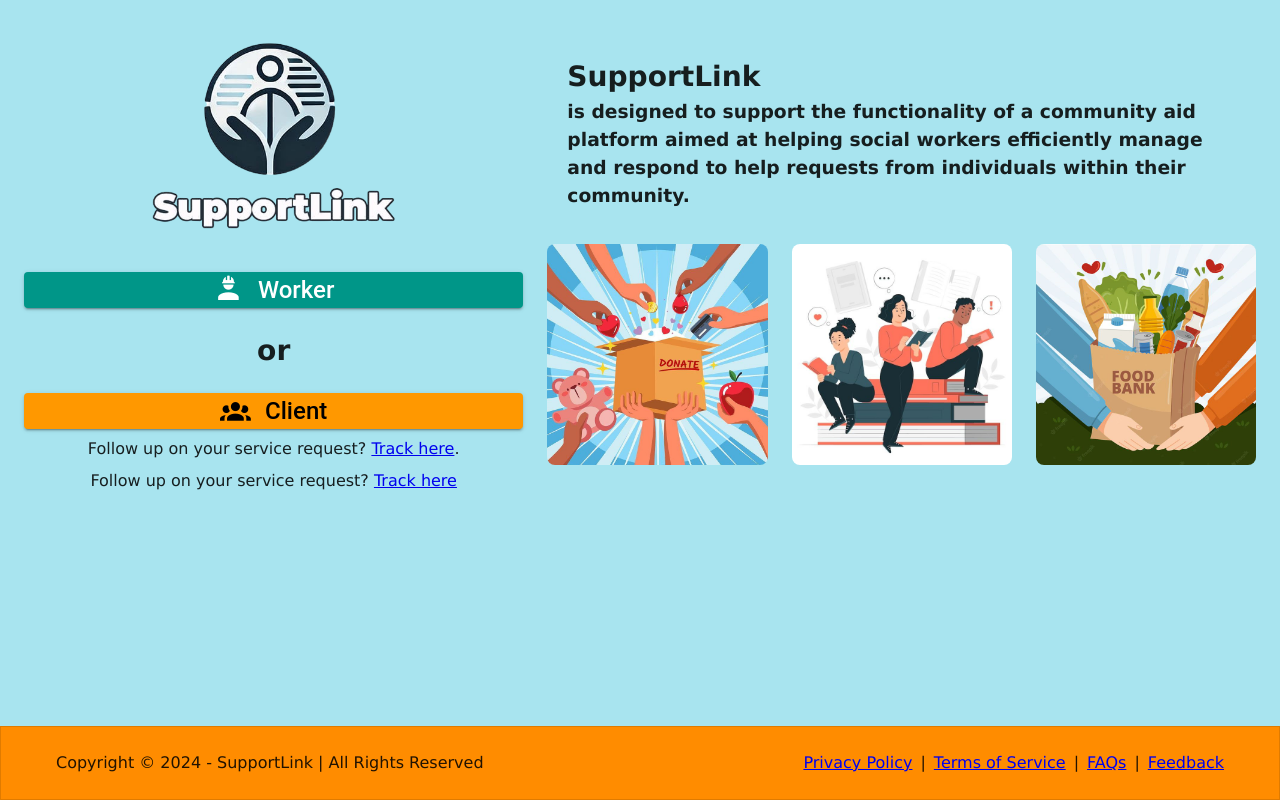
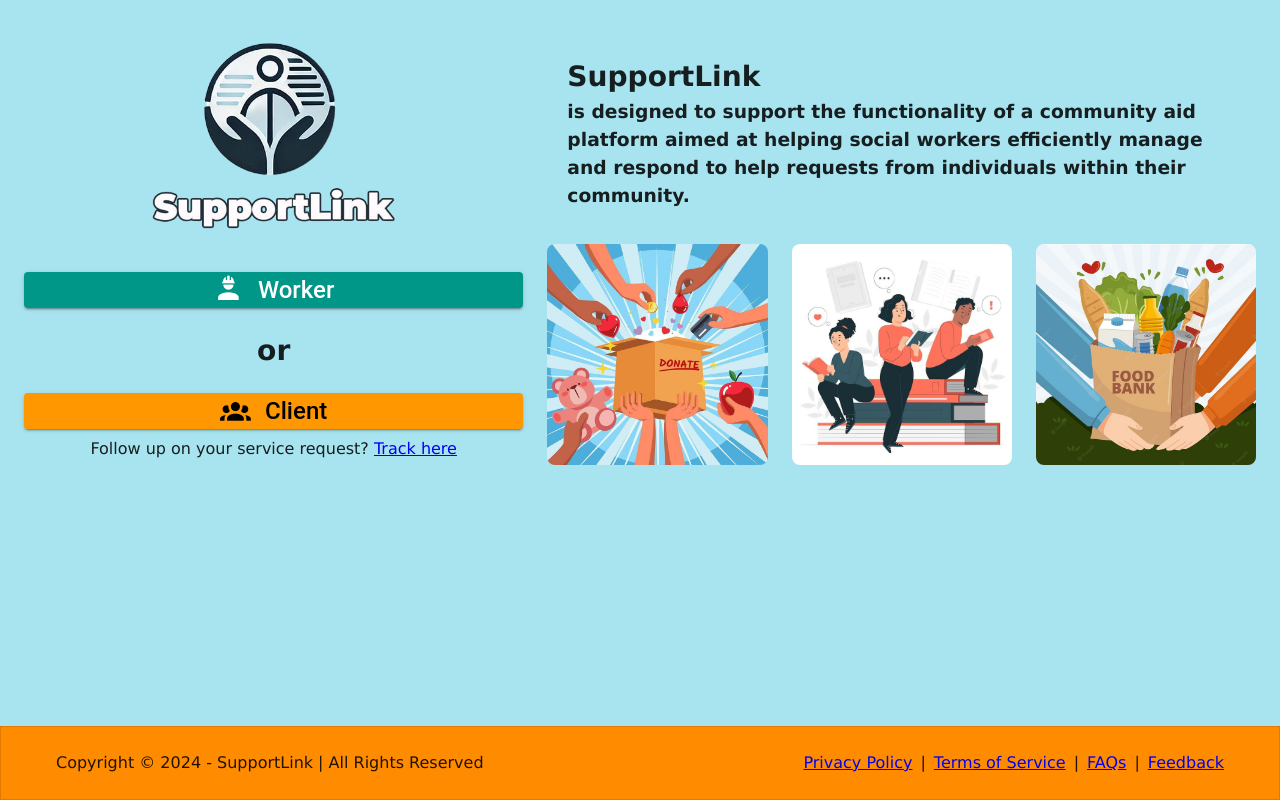
Before and after one commit to davematch2k24/supportlink, a Vue app: page / in a window 1280 px wide. Built offline with nearby package versions, Linux system fonts and the light colour scheme.

Commit message:
fix landingpage-tack me btn

```diff
--- a/src/views/system/LandingPageView.vue
+++ b/src/views/system/LandingPageView.vue
@@ -54,10 +54,6 @@ export default {
                 <v-icon class="me-3" left>mdi-account-group</v-icon>
                 Client
               </v-btn>
-              <p class="mt-2">
-                Follow up on your service request?
-                <a href="#" @click.prevent="redirectToTrackingPage">Track here</a>.
-              </p>
               <p class="mt-2">
                 Follow up on your service request?
                 <a href="/src/views/system/TrackingPage.vue" @click.prevent="redirectToTrackingPage"
```
